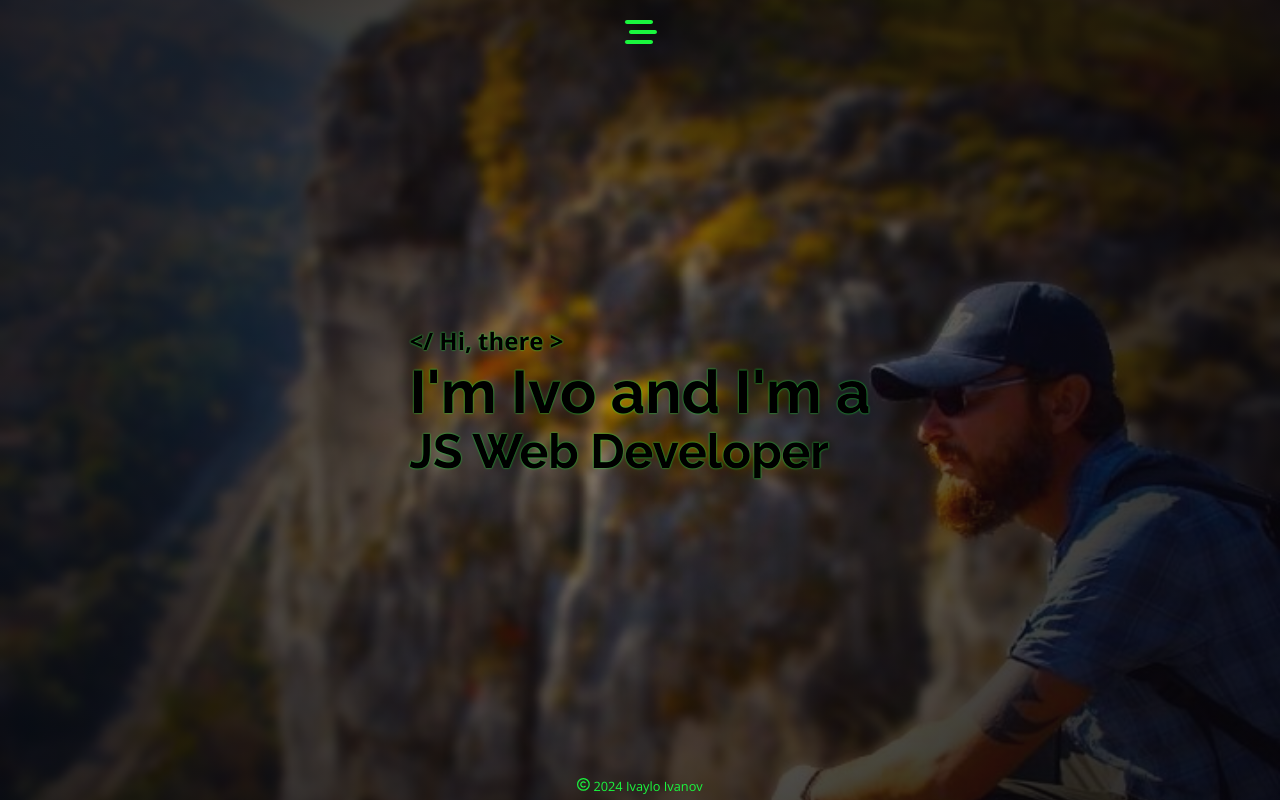
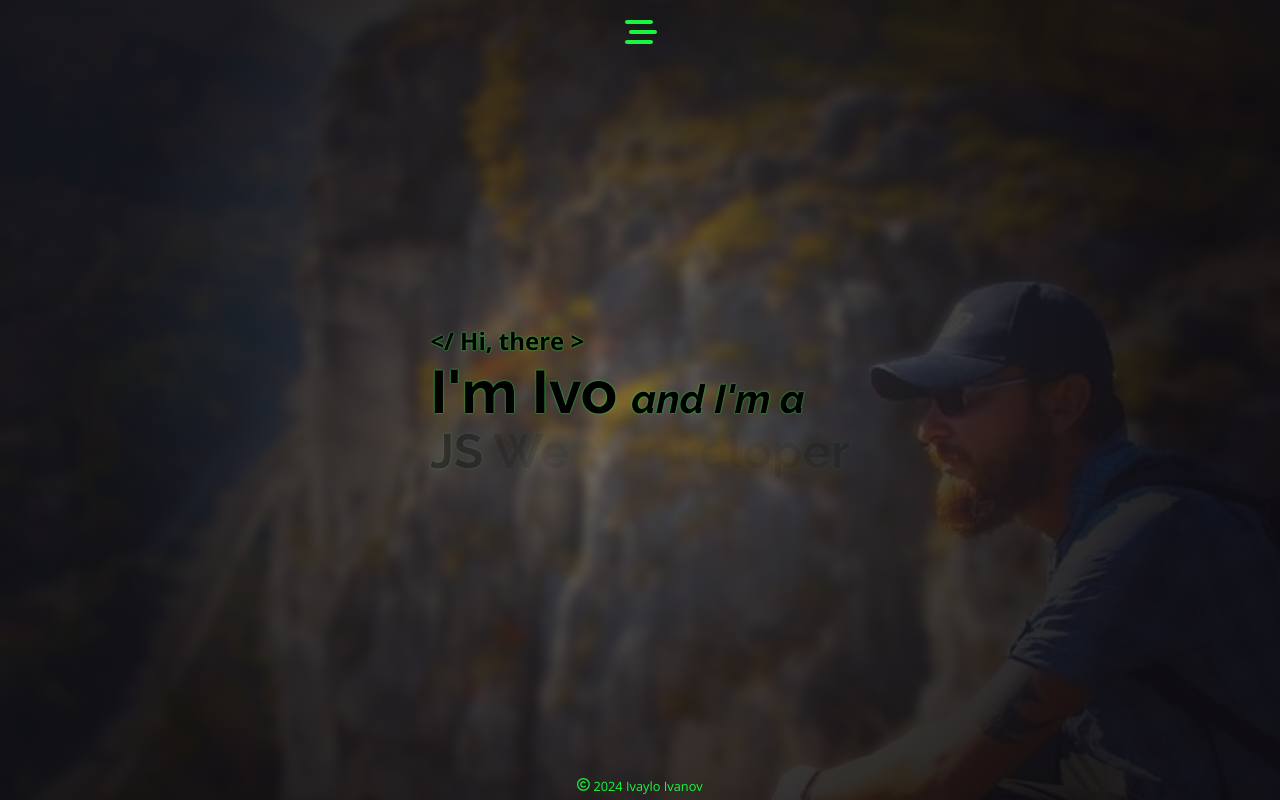
Before and after one commit to Ivaylo-St-Ivanov/Portfolio, a React (Vite) app: page / in a window 1280 px wide. Built offline with nearby package versions, Linux system fonts and the light colour scheme; no server answers.

Commit message:
Update 'Main page' and toast message.

```diff
--- a/src/App.scss
+++ b/src/App.scss
@@ -45,16 +45,21 @@ header {
         font-size: 1.5rem;
 
         &>svg {
+            animation: icon-spin 5s infinite;
             transition: all 1.2s ease;
 
             &:hover {
                 color: yellow;
-                transform: rotateY(360deg);
+                // transform: rotateY(360deg);
             }
         }
 
         &:first-of-type {
             margin-right: 1rem;
+        }
+
+        &:last-of-type>svg {
+            animation-delay: 1s;
         }
     }
 
--- a/src/components/MainPage/MainPage.scss
+++ b/src/components/MainPage/MainPage.scss
@@ -11,6 +11,7 @@
             width: 100%;
             height: 100%;
             object-fit: cover;
+            filter: contrast(55%);
 
             @include gs.display(large) {
                 object-position: 75%;
@@ -22,7 +23,7 @@
         position: absolute;
         top: 0;
         background: rgb(7, 5, 10);
-        background: radial-gradient(circle, rgba(7, 5, 10, 0.22591043253238796) 3%, rgba(7, 5, 10, 0.6292717770702031) 37%, rgba(7, 5, 10, 0.8253502084427521) 73%);
+        background: radial-gradient(circle, rgba(7, 5, 10, 0.27) 3%, rgba(7, 5, 10, 0.65) 37%, rgba(7, 5, 10, 0.87) 73%);
     }
 
     &__title {
@@ -75,6 +76,22 @@
                 @media (max-height: 30rem) and (orientation: landscape){
                     font-size: 2rem;
                 }
+
+                &>span {
+                    font-size: 2.5rem;
+
+                    @include gs.display(medium) {
+                        font-size: 2rem;
+                    }
+
+                    @include gs.display(small) {
+                        font-size: 1.5rem;
+                    }
+
+                    @media (max-height: 30rem) and (orientation: landscape){
+                        font-size: 1.5rem;
+                    }
+                }
             }
 
             &>h2 {
@@ -90,6 +107,70 @@
 
                 @media (max-height: 30rem) and (orientation: landscape){
                     font-size: 1.75rem;
+                }
+
+                &>span {
+                    animation: fade 9s ease infinite;
+
+                    &:nth-child(2) {
+                        animation-delay: 0.1s;
+                    }
+
+                    &:nth-child(3) {
+                        animation-delay: 0.3s;
+                    }
+
+                    &:nth-child(4) {
+                        animation-delay: 0.5s;
+                    }
+
+                    &:nth-child(5) {
+                        animation-delay: 0.7s;
+                    }
+
+                    &:nth-child(6) {
+                        animation-delay: 0.9s;
+                    }
+
+                    &:nth-child(7) {
+                        animation-delay: 1.1s;
+                    }
+
+                    &:nth-child(8) {
+                        animation-delay: 1.3s;
+                    }
+
+                    &:nth-child(9) {
+                        animation-delay: 1.5s;
+                    }
+
+                    &:nth-child(10) {
+                        animation-delay: 1.7s;
+                    }
+
+                    &:nth-child(11) {
+                        animation-delay: 1.9s;
+                    }
+
+                    &:nth-child(12) {
+                        animation-delay: 2.1s;
+                    }
+
+                    &:nth-child(13) {
+                        animation-delay: 2.3s;
+                    }
+
+                    &:nth-child(14) {
+                        animation-delay: 2.5s;
+                    }
+
+                    &:nth-child(15) {
+                        animation-delay: 2.7s;
+                    }
+
+                    &:nth-child(16) {
+                        animation-delay: 2.9s;
+                    }
                 }
             }
         }
@@ -113,7 +194,8 @@
         animation-duration: 0.5s;
 
         &>svg {
-            font-size: 1.5rem;
+            font-size: 2rem;
+            animation: zoomToastMessageSVG 2s ease;
         }
     }
 }
@@ -126,6 +208,7 @@
 .warning {
     border: 2px solid yellow;
     background-color: rgba(255, 255, 0, 0.301);
+    backdrop-filter: blur(0.25rem);
     color: yellow;
 }
 
@@ -142,3 +225,21 @@
         transition: opacity 0.5s, transform 0.5s;
     }
 }
+
+@keyframes fade {
+    0% {
+        opacity: 1;
+    }
+    50% {
+        opacity: 0;
+    }
+    100% {
+        opacity: 1;
+    }
+}
+
+@keyframes zoomToastMessageSVG {
+    to {
+        scale: 1.3;
+    }
+}
--- a/src/components/MainPage/MainPage.tsx
+++ b/src/components/MainPage/MainPage.tsx
@@ -19,8 +19,25 @@ const MainPage: React.FC<MainPageProps> = ({ toastMessage }) => {
             <div className="wrapper__title">
                 <div>
                     <span>&lt;/ Hi, there &gt;</span>
-                    <h1>I'm Ivo and I'm a</h1>
-                    <h2>JS Web Developer</h2>
+                    <h1>I'm Ivo <span><em>and I'm a</em></span></h1>
+                    <h2>
+                        <span>J</span>
+                        <span>S</span>
+                        <span> </span>
+                        <span>W</span>
+                        <span>e</span>
+                        <span>b</span>
+                        <span> </span>
+                        <span>D</span>
+                        <span>e</span>
+                        <span>v</span>
+                        <span>e</span>
+                        <span>l</span>
+                        <span>o</span>
+                        <span>p</span>
+                        <span>e</span>
+                        <span>r</span>
+                    </h2>
                 </div>
             </div>
 
```
